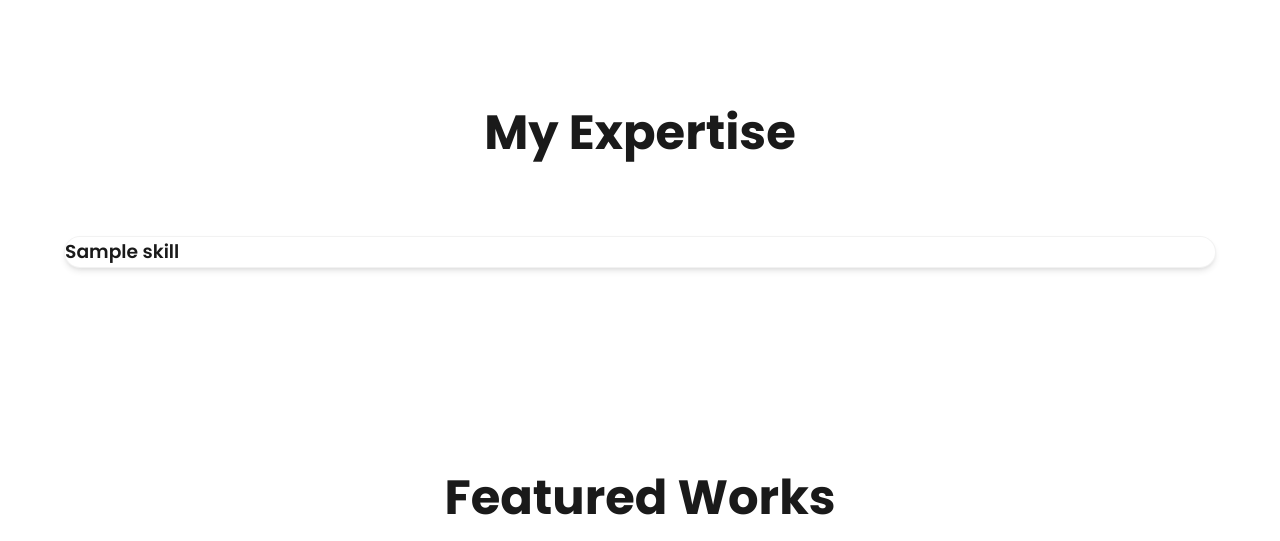
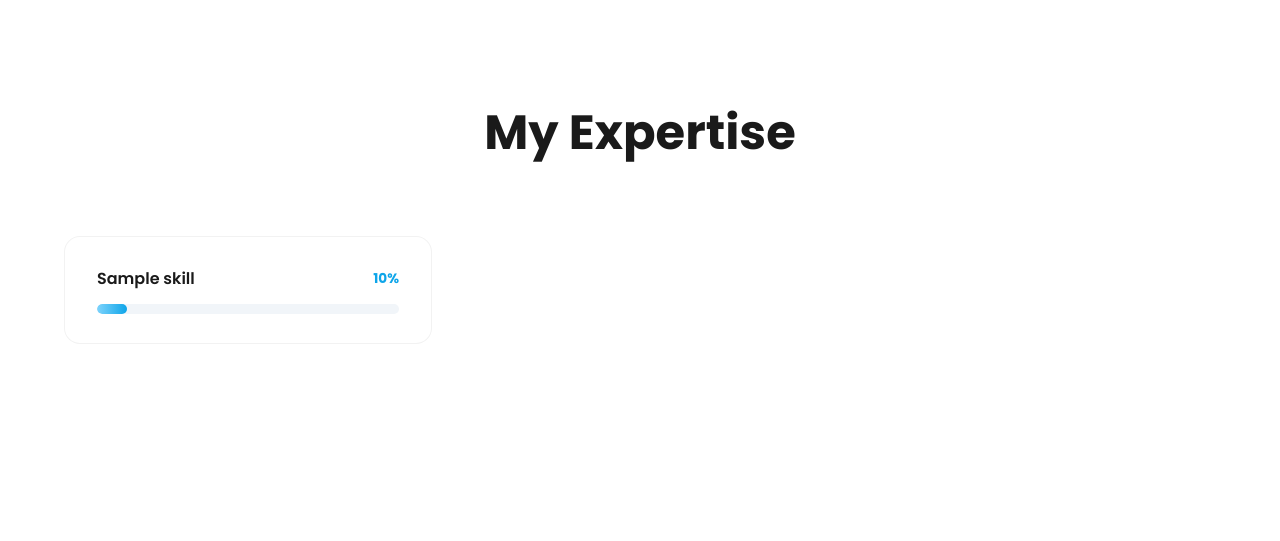
Before and after one commit to saintlionelpraveen/Portfolio, a PHP site: page / in a window 1280 px wide. Shown: the part 2153-2694 px from the top of the page. Run offline with PHP 8.4, Linux system fonts and the light colour scheme; data comes from the database, SQL or seed files in the repository; tables that the repository leaves empty hold one stand-in row (values such as "Sample post"); grey boxes marked "Sample" are stand-in pictures; data that the repository does not hold is empty.

Commit message:
ui(skills): redesign My Expertise section with gradient progress bars, percentage labels, and polished card layout

```diff
--- a/assets/css/style.css
+++ b/assets/css/style.css
@@ -356,27 +356,62 @@ h2 {
 }
 
 /* Skills */
+.skills-grid {
+    display: grid;
+    grid-template-columns: repeat(auto-fill, minmax(320px, 1fr));
+    gap: 1.5rem;
+    max-width: 1400px;
+    margin: 0 auto;
+}
+
 .skill-card {
     background: #fff;
     border: 1px solid var(--glass-border);
-    box-shadow: var(--glass-shadow);
-    color: var(--text-color);
     border-radius: 16px;
-    transition: 0.3s;
+    padding: 1.8rem 2rem;
+    transition: all 0.35s cubic-bezier(0.4, 0, 0.2, 1);
 }
 
 .skill-card:hover {
-    transform: translateY(-5px);
-    box-shadow: 0 20px 40px rgba(0, 0, 0, 0.08);
+    transform: translateY(-4px);
+    box-shadow: 0 16px 32px rgba(0, 0, 0, 0.06);
+    border-color: var(--accent-color);
+}
+
+.skill-header {
+    display: flex;
+    justify-content: space-between;
+    align-items: center;
+    margin-bottom: 0.8rem;
 }
 
 .skill-card h3 {
+    font-size: 1rem;
+    font-weight: 600;
     color: var(--text-color);
-    font-weight: 600;
+    margin: 0;
+}
+
+.skill-percentage {
+    font-size: 0.85rem;
+    font-weight: 700;
+    color: var(--accent-dark);
 }
 
 .progress-bar {
     background: #f1f5f9;
+    border-radius: 50px;
+    height: 10px;
+    overflow: hidden;
+    position: relative;
+}
+
+.progress {
+    height: 100%;
+    border-radius: 50px;
+    background: linear-gradient(90deg, var(--accent-color), var(--accent-dark));
+    width: 0%;
+    transition: width 1.2s cubic-bezier(0.4, 0, 0.2, 1);
 }
 
 /* Experience / Internship Cards */
--- a/index.php
+++ b/index.php
@@ -242,7 +242,12 @@ if ($_SERVER["REQUEST_METHOD"] == "POST" && isset($_POST['send_message'])) {
                 while ($skill = $skills_query->fetch_assoc()):
                     ?>
                     <div class="skill-card fade-in">
-                        <h3><?php echo htmlspecialchars($skill['skill_name']); ?></h3>
+                        <div class="skill-header">
+                            <h3><?php echo htmlspecialchars($skill['skill_name']); ?></h3>
+                            <span class="skill-percentage">
+                                <?php echo $skill['percentage']; ?>%
+                            </span>
+                        </div>
                         <div class="progress-bar">
                             <div class="progress" data-width="<?php echo $skill['percentage']; ?>"></div>
                         </div>
```
